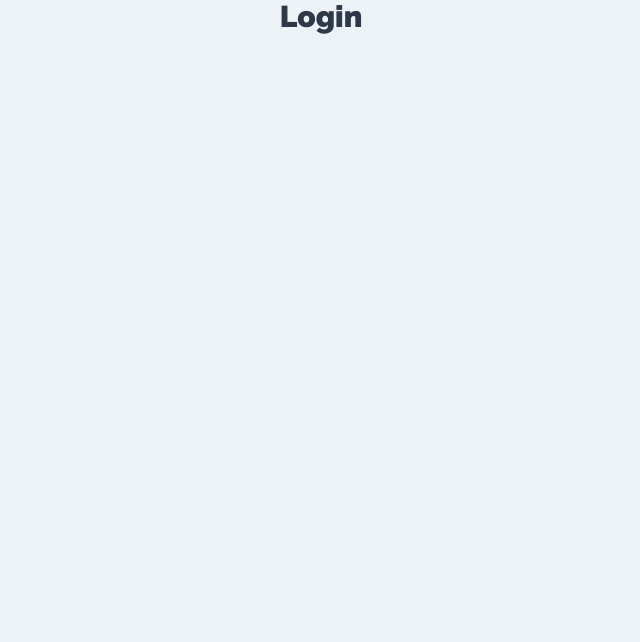
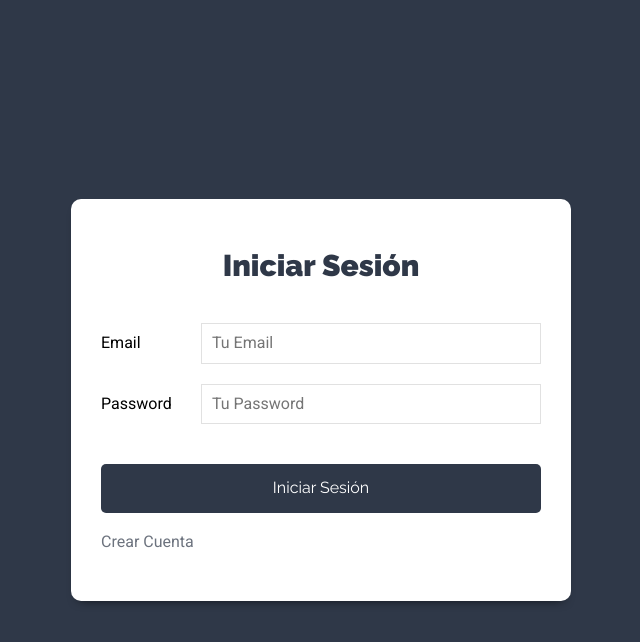
Before and after one commit to JeralPineda/react-MERN-Task, a React (Create React App) app: page / in a window 1280 px wide. Shown: the top 642 px of the page, without its empty margins (319-959 px from the left). Built offline with nearby package versions, Linux system fonts and the light colour scheme.

Commit message:
leyendo la info del formulario y guardandola en el state

```diff
--- a/src/components/auth/Login.js
+++ b/src/components/auth/Login.js
@@ -1,9 +1,74 @@
-import React from 'react';
+import React, { useState } from 'react';
+import { Link } from 'react-router-dom';
 
 const Login = () => {
+   // State para iniciar sesión
+   const [usuario, setUsuario] = useState({
+      email: '',
+      password: '',
+   });
+
+   // Extraer usuario
+   const { email, password } = usuario;
+
+   const handleChange = (e) => {
+      setUsuario({
+         ...usuario,
+         [e.target.name]: e.target.value,
+      });
+   };
+
+   const handleSubmit = (e) => {
+      e.preventDefault();
+
+      //Validar el formulario
+
+      //Pasar al action
+   };
+
    return (
-      <div>
-         <h1>Login</h1>
+      <div className="form-usuario">
+         <div className="contenedor-form sombra-dark">
+            <h1>Iniciar Sesión</h1>
+
+            <form onSubmit={handleSubmit}>
+               <div className="campo-form">
+                  <label htmlFor="email">Email</label>
+                  <input
+                     //
+                     type="email"
+                     id="name"
+                     name="email"
+                     placeholder="Tu Email"
+                     value={email}
+                     onChange={handleChange}
+                  />
+               </div>
+
+               <div className="campo-form">
+                  <label htmlFor="email">Password</label>
+                  <input
+                     //
+                     type="password"
+                     id="password"
+                     name="password"
+                     placeholder="Tu Password"
+                     value={password}
+                     onChange={handleChange}
+                  />
+               </div>
+
+               <div className="campo-form">
+                  <button type="submit" className="btn btn-primario btn-block">
+                     Iniciar Sesión
+                  </button>
+               </div>
+            </form>
+
+            <Link to="/nueva-cuenta" className="enlace-cuenta">
+               Crear Cuenta
+            </Link>
+         </div>
       </div>
    );
 };
```
